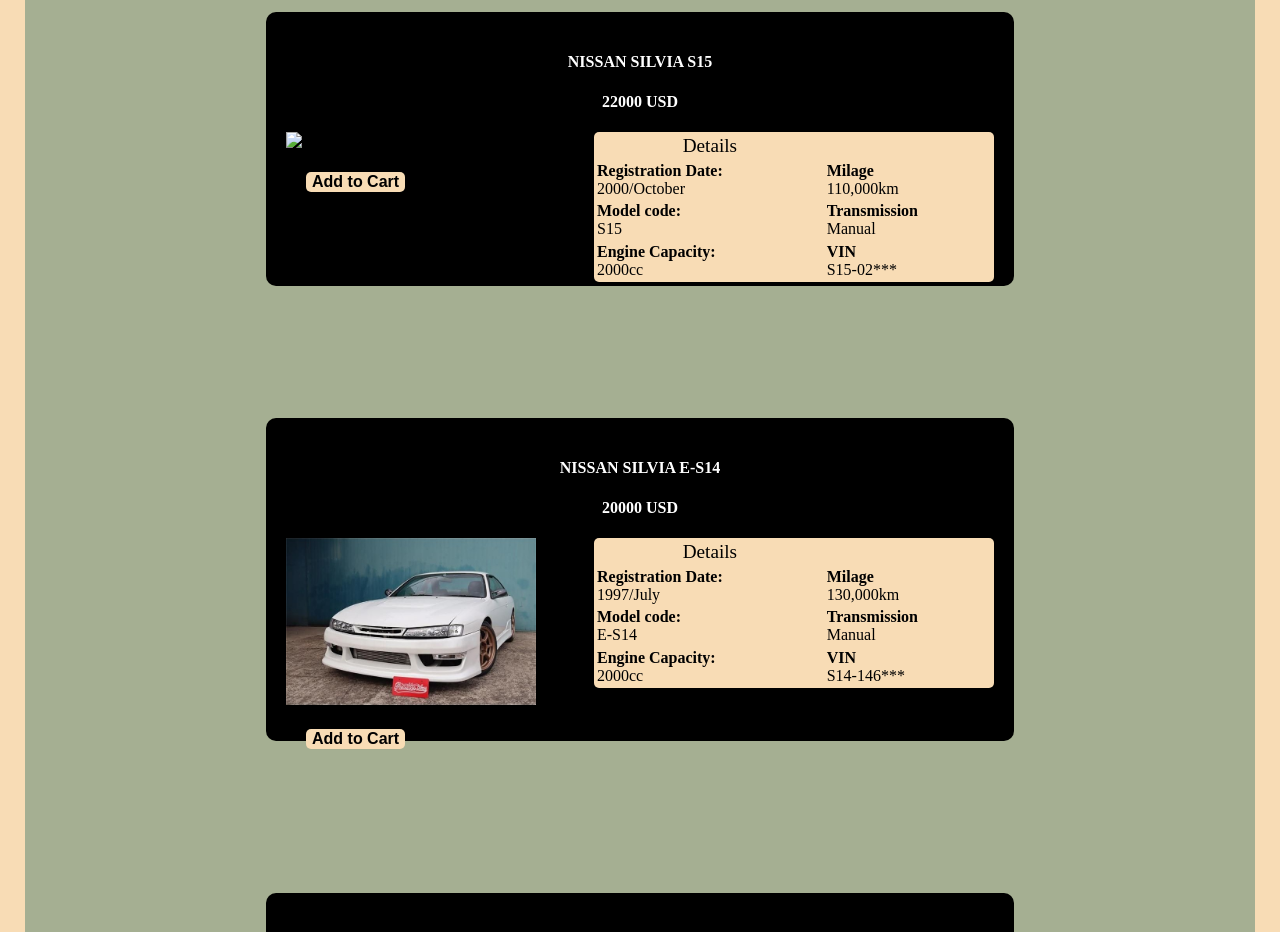
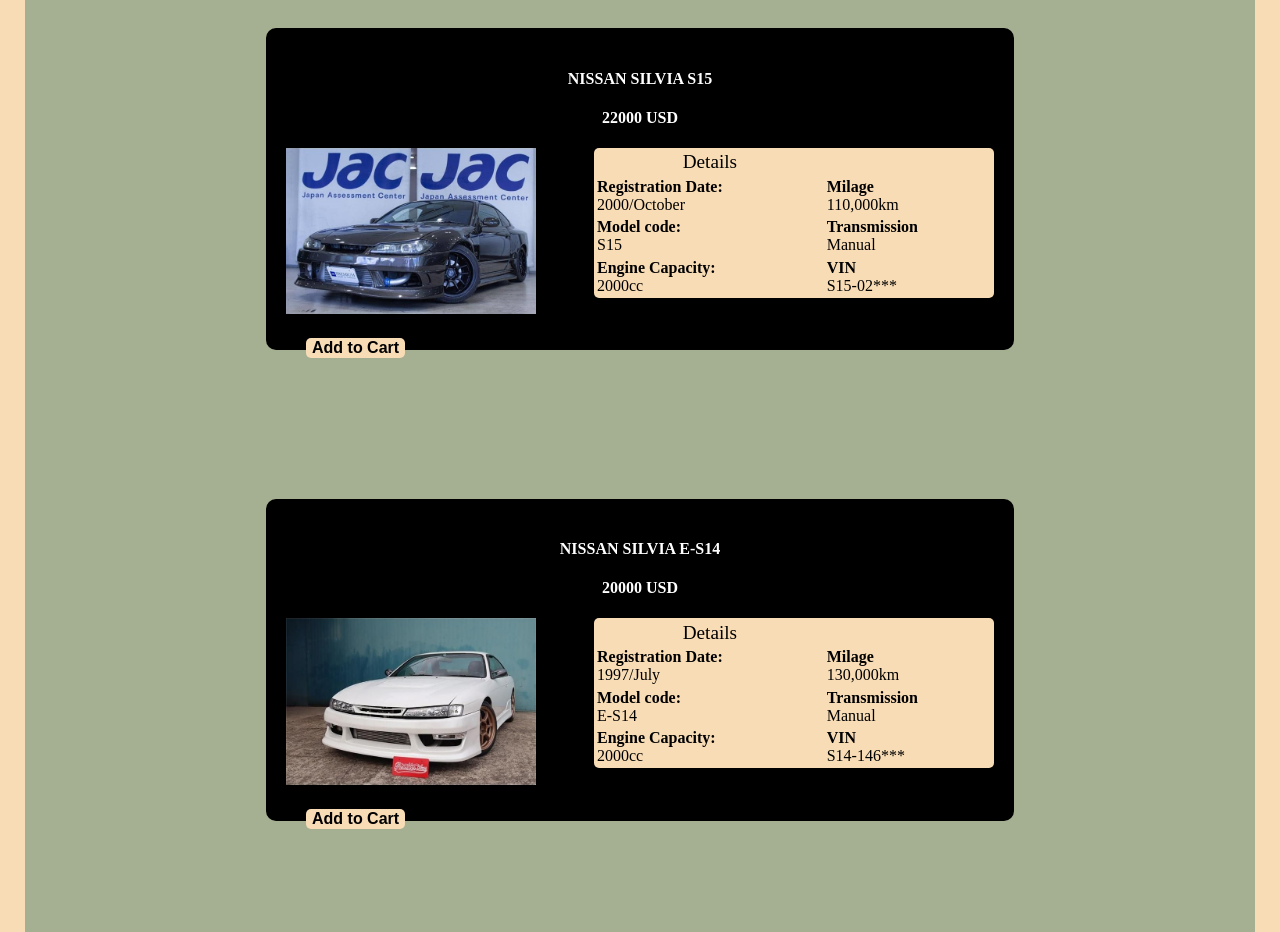
Before and after one commit to NotN8/Assignment2, a plain HTML site: page Product.html in a window 1280 px wide. Shown: the part 2580-3512 px from the top of the page. Drawn offline with Linux system fonts and the light colour scheme.

Commit message:
Update Product.html

```diff
--- a/Product.html
+++ b/Product.html
@@ -114,7 +114,7 @@
         </div>
         <div class="product">
             <h4 id="cname6">NISSAN SILVIA S15</h4><h4 id="cprice6">22000 USD</h4>
-            <img width="250px" src="S15/img1.jpg">
+            <img width="250px" src="S15.jpg">
             <table width=400px height="150px" align="center">
                 <tr colspan="2"><td><center><big>Details</big></center></td></tr>
                 <tr>
```
